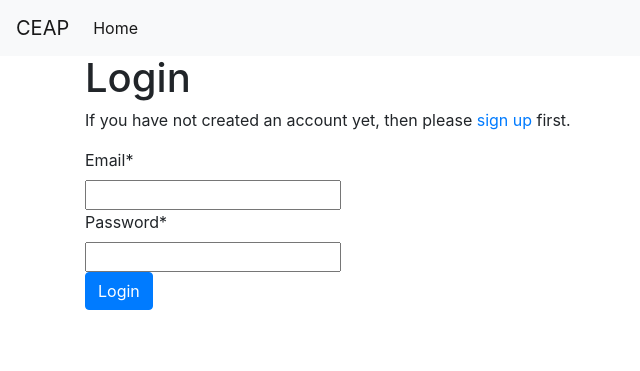
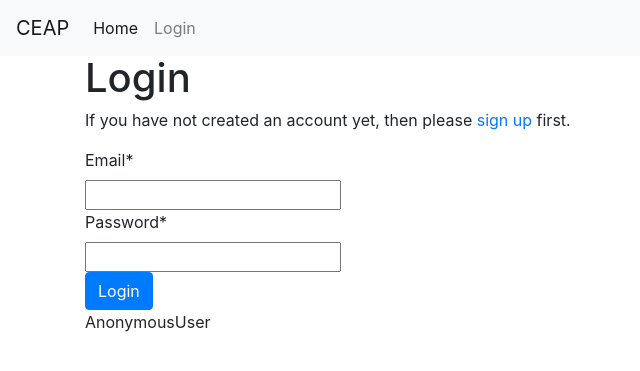
Before and after one commit to cesslab/ceap, a Django app: page /login/ in a window 1280 px wide. Shown: the top 371 px of the page, without its empty margins (0-640 px from the left). Run offline with Django 3.2, Linux system fonts and the light colour scheme; some libraries are stand-ins or nearby versions.

Commit message:
added login url

```diff
--- a/templates/base.html
+++ b/templates/base.html
@@ -44,6 +44,13 @@
             <li class="nav-item active">
               <a class="nav-link" href="">Home <span class="sr-only"></span></a>
             </li>
+            {% if request.user.is_authenticated %}
+            {% else %}
+              <li class="nav-item">
+                {# URL provided by django-allauth/account/urls.py #}
+                <a id="sign-up-link" class="nav-link" href="{% url 'login' %}">{% trans "Login" %}</a>
+              </li>
+            {% endif %}
           </ul>
         </div>
       </nav>
@@ -62,6 +69,7 @@
         <p>Use this document as a way to quick start any new project.</p>
       {% endblock content %}
 
+      {{ request.user }}
     </div> <!-- /container -->
 
     {% block modal %}{% endblock modal %}
```
